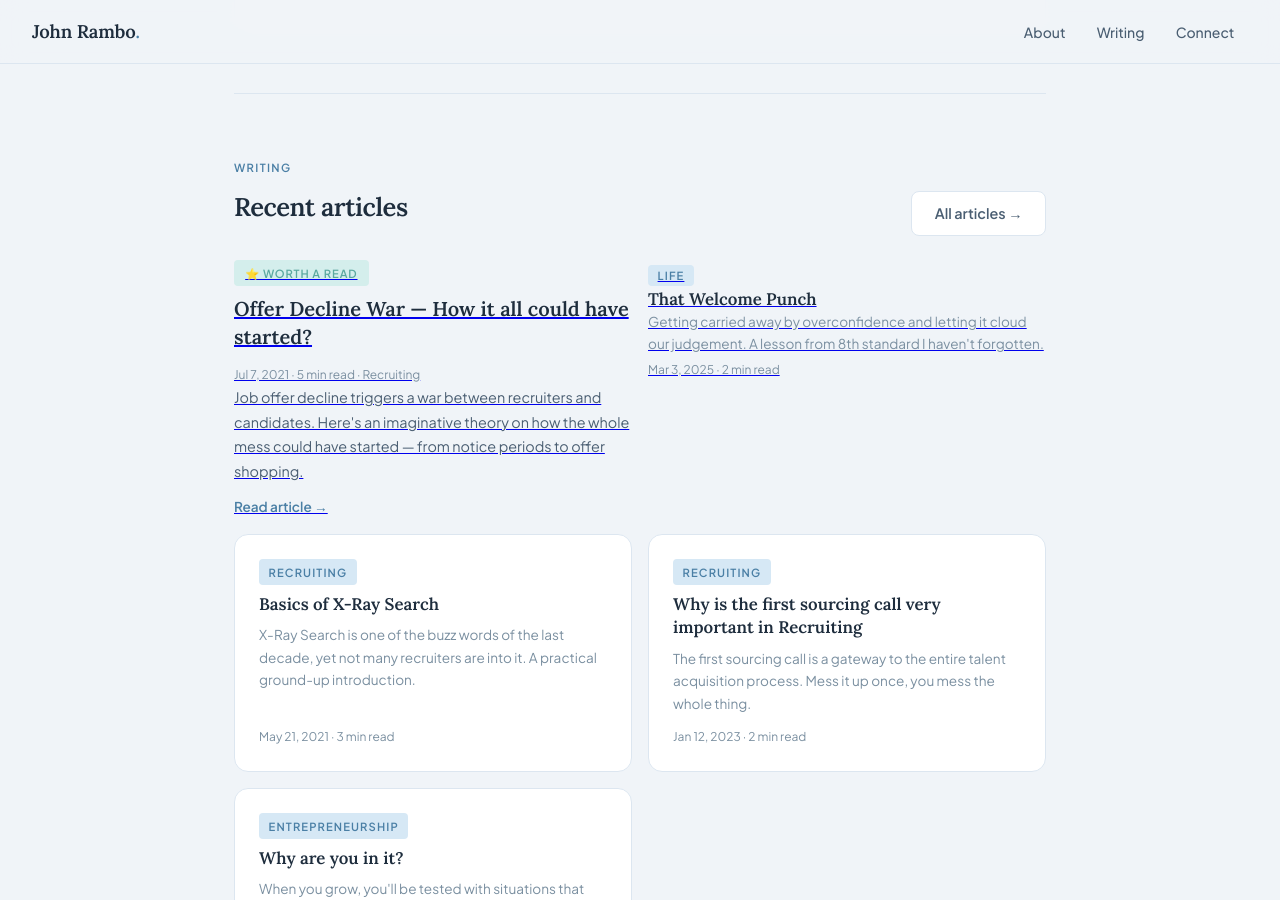
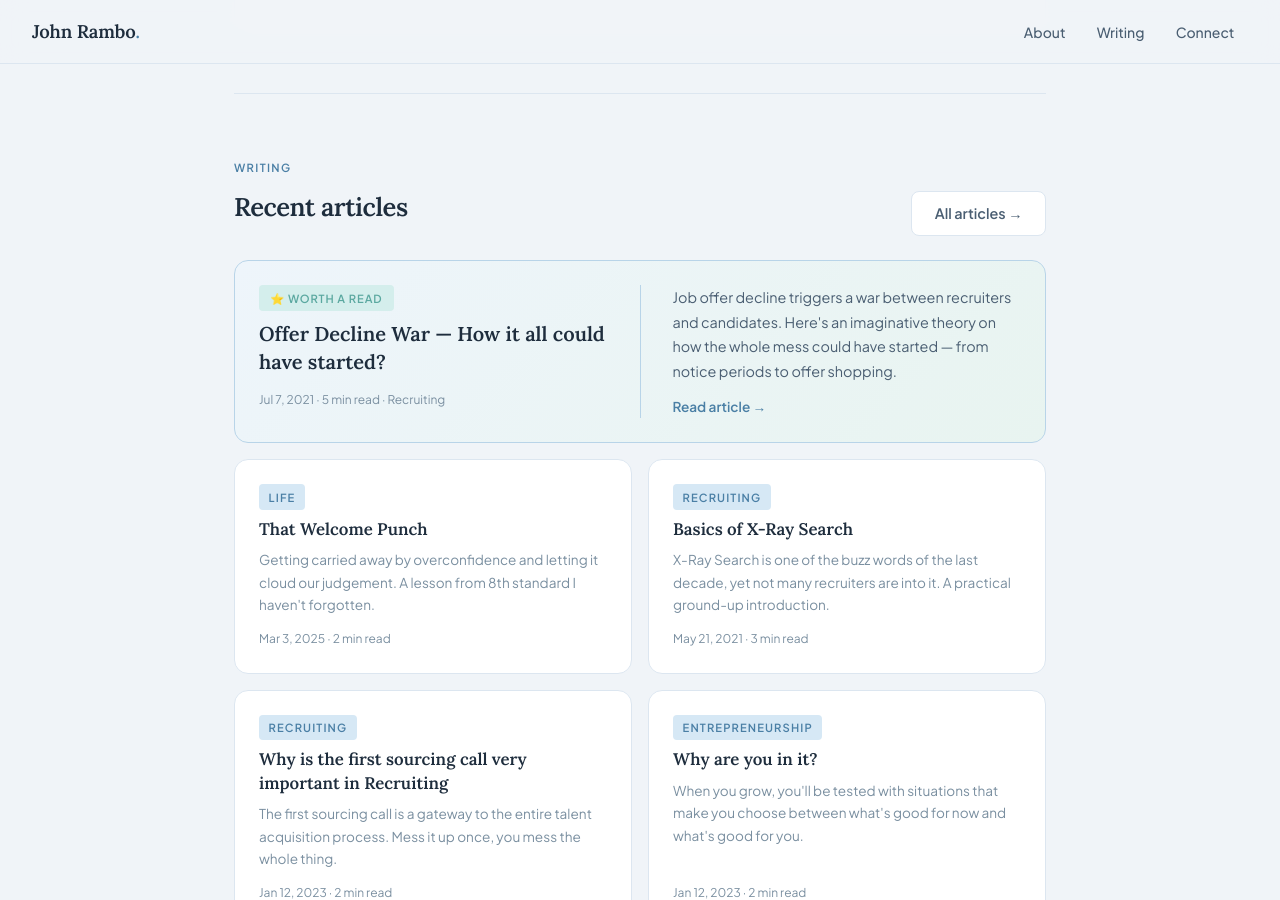
Before and after one commit to johnrambo-r/johnrambo-net, a Jekyll site: the page index.html, which Jekyll copies as it is, in a window 1280 px wide and 900 px high, scrolled down 1179 px. Built offline with Jekyll 4.4.1, drawn with Linux system fonts in a browser that asks for light colours.

Commit message:
Add class attributes to article links

```diff
--- a/index.html
+++ b/index.html
@@ -640,7 +640,7 @@
       <div class="articles-grid">
 
         <!-- Featured -->
-        <a href="/blog/2021/07/07/offer-decline-war.html">
+        <a href="/blog/2021/07/07/offer-decline-war.html" class="article-card featured">
           <div class="featured-body">
             <span class="featured-badge">⭐ Worth a read</span>
             <div class="featured-title">Offer Decline War — How it all could have started?</div>
@@ -653,7 +653,7 @@
           </div>
         </a>
 
-        <a href="/blog/2025/03/03/that-welcome-punch.html">
+        <a href="/blog/2025/03/03/that-welcome-punch.html" class="article-card">
           <span class="article-tag">Life</span>
           <div class="article-title">That Welcome Punch</div>
           <p class="article-excerpt">Getting carried away by overconfidence and letting it cloud our judgement. A lesson from 8th standard I haven't forgotten.</p>
```
